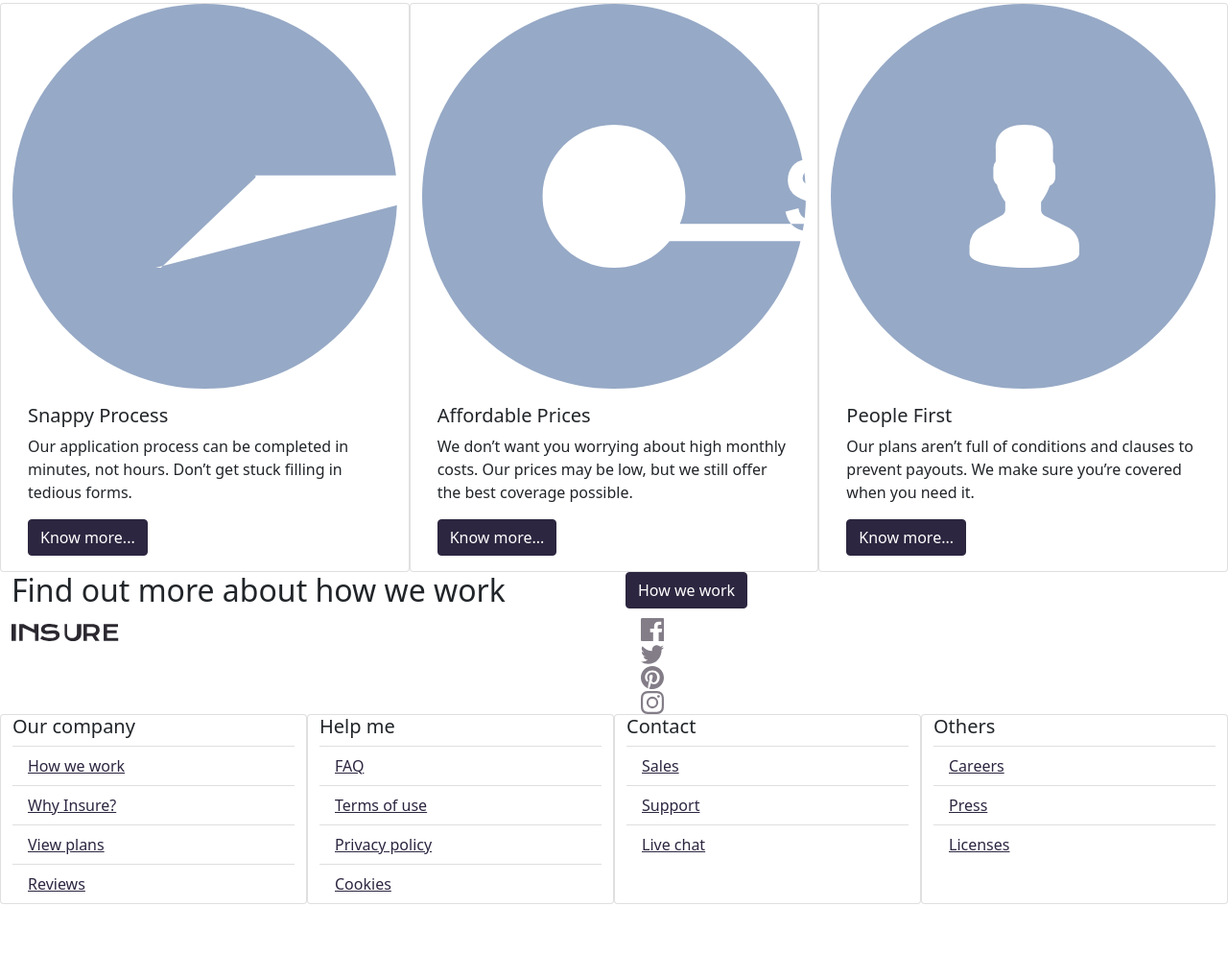
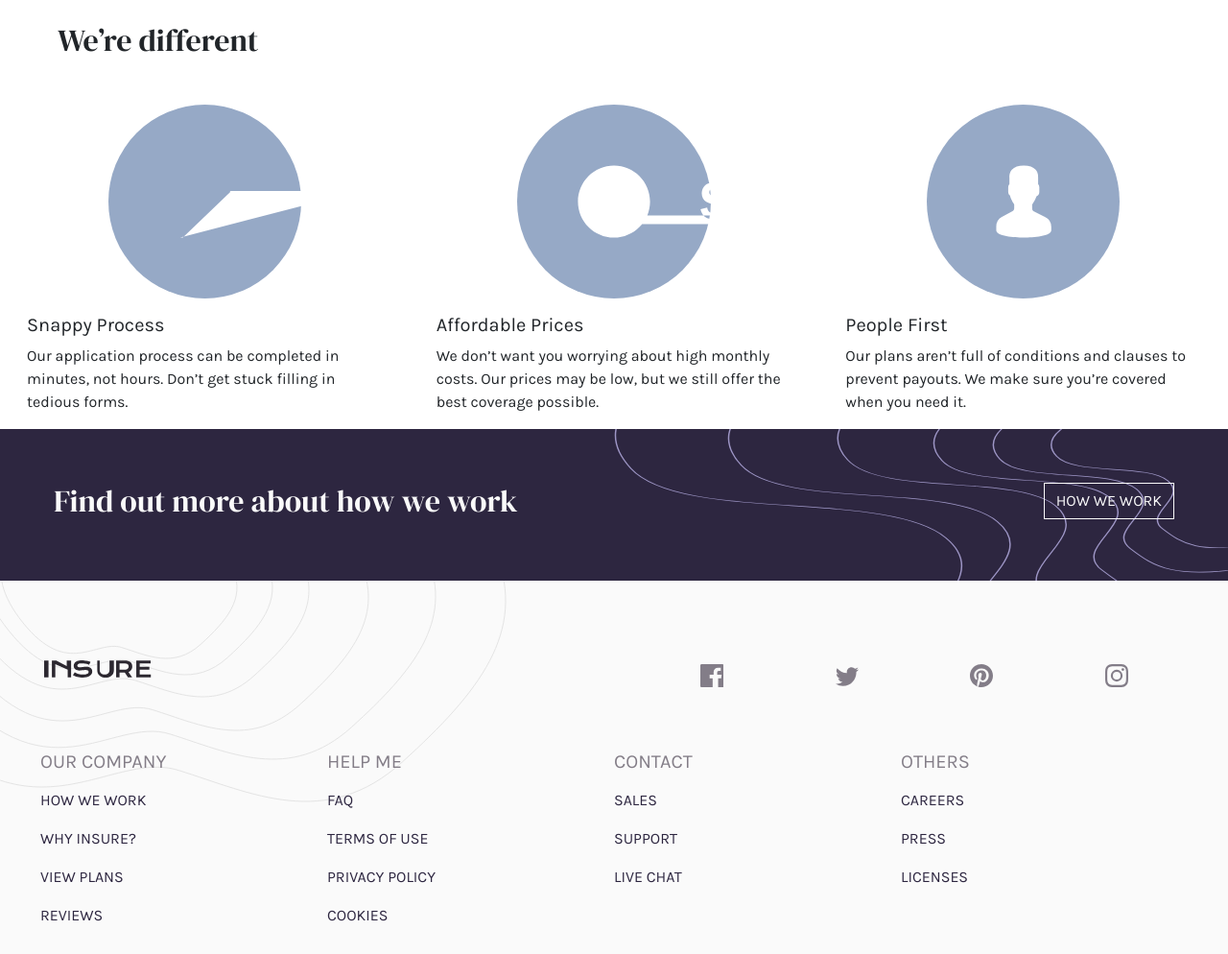
Before and after one commit to eugedallasta/Mod6-bootstrap-ej-Nivel2, a website: page index.html in a window 1280 px wide. Shown: the part 751-1745 px from the top of the page at 96% size. Before the commit the page ends 1693 px from the top, so only its background shows below. Drawn offline with nearby package versions, Linux system fonts and the light colour scheme.

Commit message:
Bootstrap installation

```diff
--- a/index.html
+++ b/index.html
@@ -12,10 +12,14 @@
       href="https://fonts.googleapis.com/css2?family=DM+Serif+Display&family=Karla:wght@400;700&display=swap"
       rel="stylesheet"
     />
+
     <link rel="stylesheet" href="./css/styles.css" />
   </head>
+
   <body>
+    <!-- container -->
     <div class="container-fluid">
+      <!-----------------------NAV-BAR -------------------------------------------->
       <nav class="navbar navbar-expand-sm navbar-light">
         <div class="container-fluid">
           <a href="#" class="navbar-brand">
@@ -29,50 +33,69 @@
           >
             <span class="navbar-toggler-icon"></span>
           </button>
-          <div id="nav-menu" class="collapse navbar-collapse">
-            <ul class="navbar-nav ms-3">
+          <div
+            id="nav-menu"
+            class="collapse navbar-collapse justify-content-end"
+          >
+            <ul class="navbar-nav">
               <li class="nav-item">
                 <a class="nav-link" href="#">How we work</a>
               </li>
               <li class="nav-item"><a class="nav-link" href="#">Blog</a></li>
               <li class="nav-item"><a class="nav-link" href="#">Account</a></li>
+              <li class="nav-item">
+                <button
+                  type="button"
+                  class="btn btn-outline-primary rounded-0 text-primary"
+                >
+                  View plans
+                </button>
+              </li>
             </ul>
-            <button type="button" class="btn btn-outline-secondary">
-              View plans
-            </button>
           </div>
         </div>
       </nav>
+      <!-----------------------HEADER -------------------------------------------->
       <header>
-        <!-- left part -->
-        <div class="row">
-          <div class="col-12 col-sm-6 border">
-            <h1>Humanizing your insurance.</h1>
-            <p>
+        <div class="row custom-header">
+          <!-- picture part -->
+          <div class="col-12 col-sm-6 order-sm-last">
+            <img
+              src="./images/image-intro-desktop.jpg"
+              alt="family photo"
+              class="img-fluid "
+            />
+          </div>
+
+          <!-- text part -->
+          <div class="col-12 col-sm-6 custom-header-right">
+            <h1 class="text-center text-md-start p-3">
+              Humanizing your insurance.
+            </h1>
+            <p class="text-center text-md-start p-3">
               Get your life insurance coverage easier and faster. We blend our
               expertise and technology to help you find the plan that’s right
               for you. Ensure you and your loved ones are protected.
             </p>
-            <button type="button" class="btn btn-primary">View plans</button>
-          </div>
-
-          <!-- right part -->
-          <div class="col-12 col-sm-6 border">
-            <img
-              src="./images/image-intro-desktop.jpg"
-              alt="family photo"
-              class="img-fluid"
-            />
+            <div class="text-center text-md-start p-3">
+              <button type="button" class="btn btn-outline-secondary rounded-0">
+                View plans
+              </button>
+            </div>
           </div>
         </div>
       </header>
+      <!-----------------------CARDS SECTION -------------------------------------------->
       <section>
         <div class="row">
-          <div class="col-12"><h2>We’re different</h2></div>
-          <div class="card col-12 col-sm-4">
+          <div class="col-12">
+            <h2 class="text-center text-md-start my-5 ps-5">We’re different</h2>
+          </div>
+          <!-- CARD-1 -->
+          <div class="card col-12 col-sm-4 border-0 text-center text-md-start">
             <img
               src="./images/icon-snappy-process.svg"
-              class="card-img-top"
+              class="card-img-top w-50 mx-auto"
               alt="Snappy Process"
             />
             <div class="card-body">
@@ -81,13 +104,13 @@
                 Our application process can be completed in minutes, not hours.
                 Don’t get stuck filling in tedious forms.
               </p>
-              <a href="#" class="btn btn-primary">Know more...</a>
             </div>
           </div>
-          <div class="card col-12 col-sm-4">
+          <!-- CARD-2 -->
+          <div class="card col-12 col-sm-4 border-0 text-center text-md-start">
             <img
               src="./images/icon-affordable-prices.svg"
-              class="card-img-top"
+              class="card-img-top w-50 mx-auto"
               alt="Affordable Prices"
             />
             <div class="card-body">
@@ -96,13 +119,13 @@
                 We don’t want you worrying about high monthly costs. Our prices
                 may be low, but we still offer the best coverage possible.
               </p>
-              <a href="#" class="btn btn-primary">Know more...</a>
             </div>
           </div>
-          <div class="card col-12 col-sm-4">
+          <!-- CARD-3 -->
+          <div class="card col-12 col-sm-4 border-0 text-center text-md-start">
             <img
               src="./images/icon-people-first.svg"
-              class="card-img-top"
+              class="card-img-top w-50 mx-auto"
               alt="People First"
             />
             <div class="card-body">
@@ -111,91 +134,104 @@
                 Our plans aren’t full of conditions and clauses to prevent
                 payouts. We make sure you’re covered when you need it.
               </p>
-              <a href="#" class="btn btn-primary">Know more...</a>
             </div>
           </div>
         </div>
       </section>
+      <!-----------------------PURPLE SECTION -------------------------------------------->
       <section>
-        <div class="row">
-          <div class="col-12 col-sm-6">
-            <h2>Find out more about how we work</h2>
+        <div class="row bg-primary p-5 custom-purple-section">
+          <div class="col-12 col-sm-6 text-center text-md-start p-2">
+            <h2 class="h2 text-secondary">Find out more about how we work</h2>
           </div>
-          <div class="col-12 col-sm-6">
-            <button type="button" class="btn btn-primary">How we work</button>
+          <div class="col-12 col-sm-6 text-center text-md-end p-2">
+            <button type="button" class="btn btn-outline-secondary rounded-0">
+              How we work
+            </button>
           </div>
         </div>
       </section>
+      <!-----------------------FOOTER -------------------------------------------->
       <footer>
-        <div class="row">
-          <div class="col-12 col-sm-6">
+        <!-- LOGO Y REDES SOCIALES -->
+        <div class="row custom-footer">
+          <div class="col-12 col-sm-6 p-3 text-center text-md-start">
             <a href="#" class="navbar-brand">
               <img src="./images/logo.svg" class="img-fluid" alt="logo"
             /></a>
           </div>
-          <div class="col-12 col-sm-6">
-            <ul class="navbar-nav ms-3">
-              <li>
+          <div class="col-12 col-sm-6 p-3 text-center text-md-start">
+            <ul
+              class="navbar-nav ms-3 d-flex flex-row justify-content-around align-items-center"
+            >
+              <li class="nav-item">
                 <a href="#"
                   ><img src="./images/icon-facebook.svg" alt="facebook logo"
                 /></a>
               </li>
-              <li>
+              <li class="nav-item">
                 <a href="#"
                   ><img src="./images/icon-twitter.svg" alt="twitter logo"
                 /></a>
               </li>
-              <li>
+              <li class="nav-item">
                 <a href="#"
                   ><img src="./images/icon-pinterest.svg" alt="pinterest logo"
                 /></a>
               </li>
-              <li>
+              <li class="nav-item">
                 <a href="#"
                   ><img src="./images/icon-instagram.svg" alt="instagram logo"
                 /></a>
               </li>
             </ul>
           </div>
-          <!-- Footer Lists -->
-          <div class="card col-12 col-sm-3">
-            <h5>Our company</h5>
-            <ul class="list-group list-group-flush">
-              <li class="list-group-item"><a href="">How we work</a></li>
-              <li class="list-group-item"><a href="">Why Insure?</a></li>
-              <li class="list-group-item"><a href="">View plans</a></li>
-              <li class="list-group-item"><a href="">Reviews</a></li>
-            </ul>
+
+          <!-- FOOTER LISTS -->
+          <div class="row justify-content-around">
+            <div
+              class="col-12 col-sm-3 text-center text-md-start custom-footer-lists"
+            >
+              <h5 class="h5">Our company</h5>
+              <ul class="navbar-nav">
+                <li><a class="nav-link" href="#">How we work</a></li>
+                <li><a class="nav-link" href="#">Why Insure?</a></li>
+                <li><a class="nav-link" href="#">View plans</a></li>
+                <li><a class="nav-link" href="#">Reviews</a></li>
+              </ul>
+            </div>
+            <div
+              class="col-12 col-sm-3 text-center text-md-start custom-footer-lists"
+            >
+              <h5 class="h5">Help me</h5>
+              <ul class="navbar-nav">
+                <li><a class="nav-link" href="#">FAQ</a></li>
+                <li><a class="nav-link" href="#">Terms of use</a></li>
+                <li><a class="nav-link" href="#">Privacy policy</a></li>
+                <li><a class="nav-link" href="#">Cookies</a></li>
+              </ul>
+            </div>
+            <div
+              class="col-12 col-sm-3 text-center text-md-start custom-footer-lists"
+            >
+              <h5 class="h5">Contact</h5>
+              <ul class="navbar-nav">
+                <li><a class="nav-link" href="#">Sales</a></li>
+                <li><a class="nav-link" href="#">Support</a></li>
+                <li><a class="nav-link" href="#">Live chat</a></li>
+              </ul>
+            </div>
+            <div
+              class="col-12 col-sm-3 text-center text-md-start custom-footer-lists"
+            >
+              <h5 class="h5">Others</h5>
+              <ul class="navbar-nav">
+                <li><a class="nav-link" href="#">Careers</a></li>
+                <li><a class="nav-link" href="#">Press</a></li>
+                <li><a class="nav-link" href="#">Licenses</a></li>
+              </ul>
+            </div>
           </div>
-
-          <div class="card col-12 col-sm-3">
-          <h5>Help me</h5>
-          <ul class="list-group list-group-flush">
-            <li class="list-group-item"><a href="">FAQ</a></li>
-            <li class="list-group-item"><a href="">Terms of use</a></li>
-            <li class="list-group-item"><a href="">Privacy policy</a></li>
-            <li class="list-group-item"><a href="">Cookies</a></li>
-          </ul>
-        </div>
-
-        <div class="card col-12 col-sm-3">
-          <h5>Contact</h5>
-          <ul class="list-group list-group-flush">
-              <li class="list-group-item"><a href="">Sales</a></li>
-              <li class="list-group-item"><a href="">Support</a></li>
-              <li class="list-group-item"><a href="">Live chat</a></li>
-            </ul>
-        </div>
-
-        <div class="card col-12 col-sm-3">
-          <h5>Others</h5>
-          <ul class="list-group list-group-flush">
-            <li class="list-group-item"><a href="">Careers</a></li>
-              <li class="list-group-item"><a href="">Press</a></li>
-              <li class="list-group-item"><a href="">Licenses</a></li>
-          </ul>
-        </div>
-
         </div>
       </footer>
     </div>
--- a/package.json
+++ b/package.json
@@ -4,7 +4,7 @@
   "description": "",
   "main": "index.js",
   "scripts": {
-    "test": "echo \"Error: no test specified\" && exit 1"
+    "build": "purgecss --css css/styles.css --content index.html o- css/reduce.css"
   },
   "repository": {
     "type": "git",
@@ -20,4 +20,5 @@
   "dependencies": {
     "bootstrap": "^5.1.1"
   }
+
 }
--- a/styles.scss
+++ b/styles.scss
@@ -5,18 +5,73 @@ $grayish-blue: hsl(216, 30%, 68%);
 $very-dark-violet: hsl(270, 9%, 17%);
 $dark-grayish-violet: hsl(273, 4%, 51%);
 
-
 //2-Modificación en Bootstrap
 
-$primary:$dark-violet;
-$secondary:$very-light-gray;
-$success:$grayish-blue;
-$dark:$very-dark-violet;
-$info:$dark-grayish-violet;
+$primary: $dark-violet;
+$secondary: $very-light-gray;
+$success: $grayish-blue;
+$dark: $very-dark-violet;
+$info: $dark-grayish-violet;
 
 @import "./node_modules/bootstrap/scss/bootstrap.scss";
 
+body {
+  font-family: "Karla", sans-serif;
+}
+h1,
+h2,
+h3 {
+  font-family: "DM Serif Display", serif;
+}
 
-#nav-menu{
-    background-image: url(./imagesbg-pattern-how-we-work-mobile.svg);
+.nav-item {
+  text-transform: uppercase;
+  padding: 10px;
+  color: $info;
 }
+
+.btn {
+  text-transform: uppercase;
+}
+
+.custom-header {
+  background-color: $primary;
+  background-image: url(/images/bg-pattern-intro-left-desktop.svg),
+    url(/images/bg-pattern-intro-right-desktop.svg);
+  background-repeat: no-repeat, no-repeat;
+  background-position: bottom left, top right;
+  color: $secondary;
+}
+
+.custom-section {
+  background-color: $primary;
+  color: $secondary;
+  padding: 50px 0;
+}
+
+.custom-purple-section {
+  background-image: url(/images/bg-pattern-how-we-work-desktop.svg);
+  background-repeat: no-repeat;
+  background-position: top right;
+  background-size: 50% 100%;
+}
+.custom-footer {
+  background-color: $secondary;
+  background-image: url(/images/bg-pattern-footer-desktop.svg);
+  background-repeat: no-repeat;
+  background-position: top left;
+  padding: 60px 30px 20px;
+}
+.custom-footer-lists {
+  margin-top: 40px;
+  .h5 {
+    text-transform: uppercase;
+    color: $info;
+    background: transparent;
+  }
+  .nav-link {
+    text-transform: uppercase;
+    color: $primary;
+    background-color: transparent;
+  }
+}
```
Also changed, not shown: css/styles.css, 1 other file.
